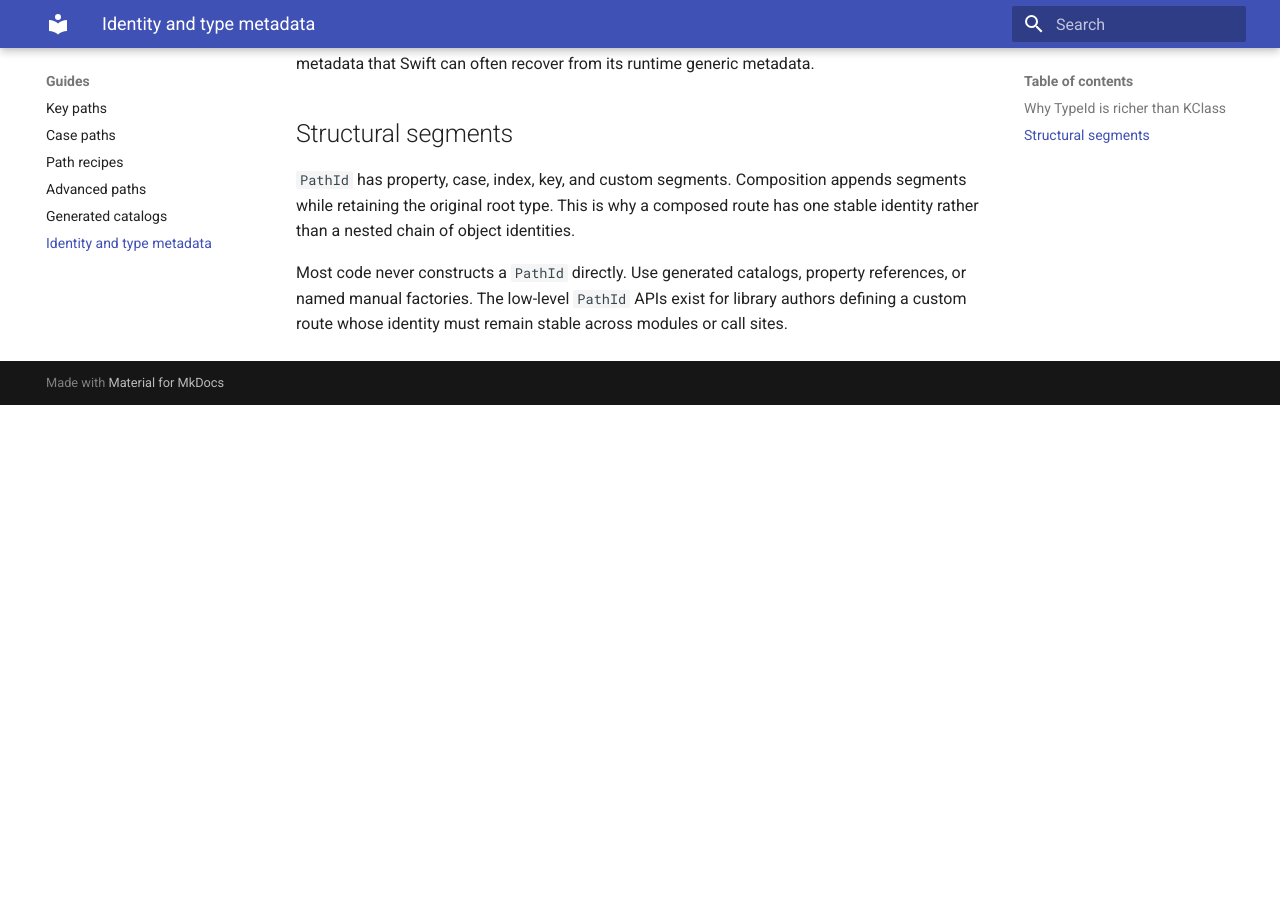
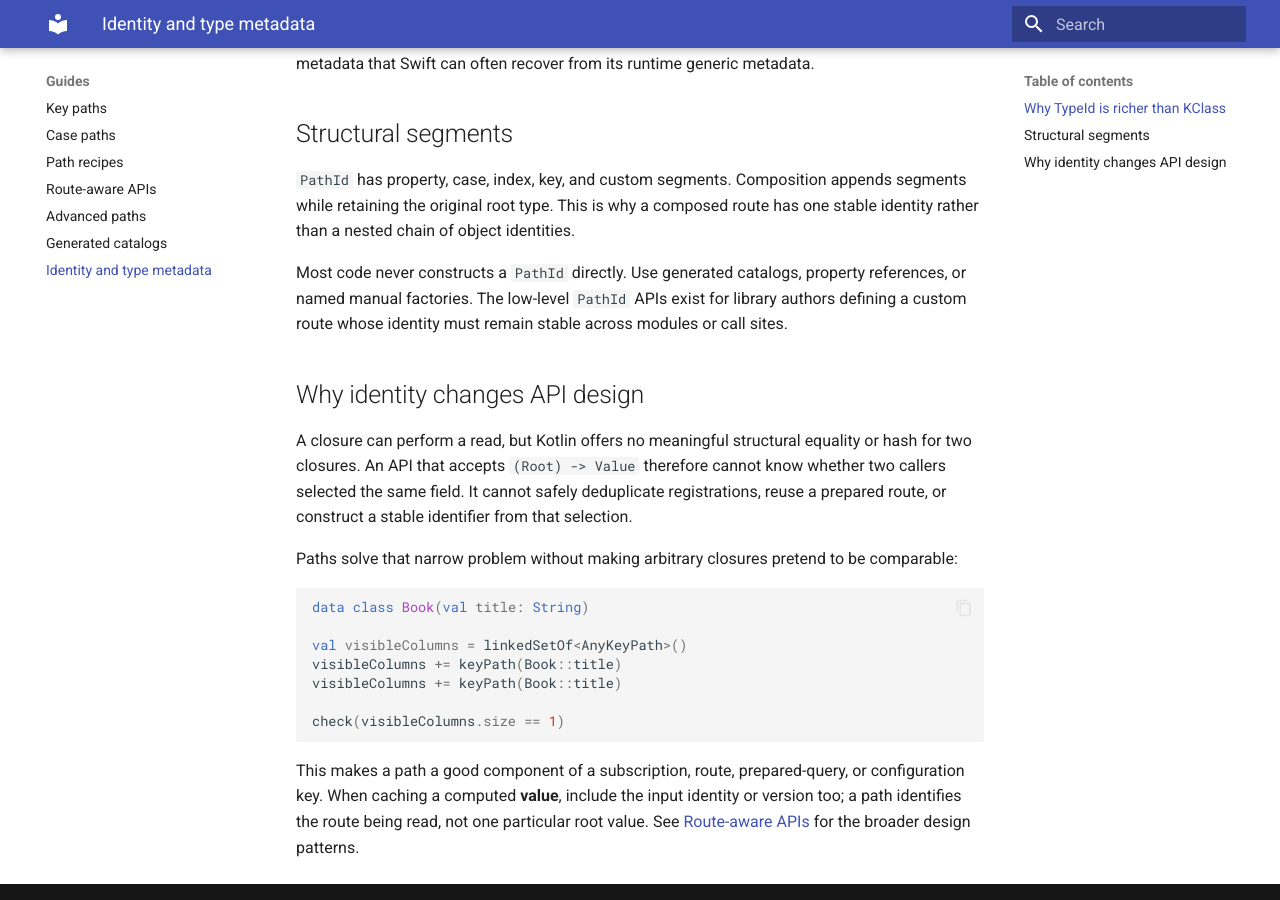
Before and after one commit to Brennanium/KPaths, an MkDocs documentation site: the page built from docs/identity.md, in a window 1280 px wide and 900 px high, scrolled down 1043 px. Built offline with MkDocs 1.6.1 and Material for MkDocs 9.7.7, drawn with Linux system fonts in a browser that asks for light colours; before the commit the page ends 1448 px from its top, so only the background shows below that.

Commit message:
Document route-aware API design

````diff
--- a/docs/identity.md
+++ b/docs/identity.md
@@ -51,3 +51,27 @@ a nested chain of object identities.
 Most code never constructs a `PathId` directly. Use generated catalogs, property references, or
 named manual factories. The low-level `PathId` APIs exist for library authors defining a custom
 route whose identity must remain stable across modules or call sites.
+
+## Why identity changes API design
+
+A closure can perform a read, but Kotlin offers no meaningful structural equality or hash for two
+closures. An API that accepts `(Root) -> Value` therefore cannot know whether two callers selected
+the same field. It cannot safely deduplicate registrations, reuse a prepared route, or construct
+a stable identifier from that selection.
+
+Paths solve that narrow problem without making arbitrary closures pretend to be comparable:
+
+```kotlin
+data class Book(val title: String)
+
+val visibleColumns = linkedSetOf<AnyKeyPath>()
+visibleColumns += keyPath(Book::title)
+visibleColumns += keyPath(Book::title)
+
+check(visibleColumns.size == 1)
+```
+
+This makes a path a good component of a subscription, route, prepared-query, or configuration key.
+When caching a computed **value**, include the input identity or version too; a path identifies the
+route being read, not one particular root value. See [Route-aware APIs](route-aware-apis.md) for
+the broader design patterns.
--- a/mkdocs.yml
+++ b/mkdocs.yml
@@ -33,6 +33,7 @@ nav:
       - Key paths: key-paths.md
       - Case paths: case-paths.md
       - Path recipes: recipes.md
+      - Route-aware APIs: route-aware-apis.md
       - Advanced paths: advanced-paths.md
       - Generated catalogs: generation.md
       - Identity and type metadata: identity.md
````
Also changed, not shown: README.md (+1 -0 lines), docs/case-paths.md (+5 -0 lines), docs/index.md (+7 -0 lines), docs/key-paths.md (+10 -0 lines), docs/recipes.md (+8 -0 lines), docs/route-aware-apis.md (added, +186 -0 lines).
